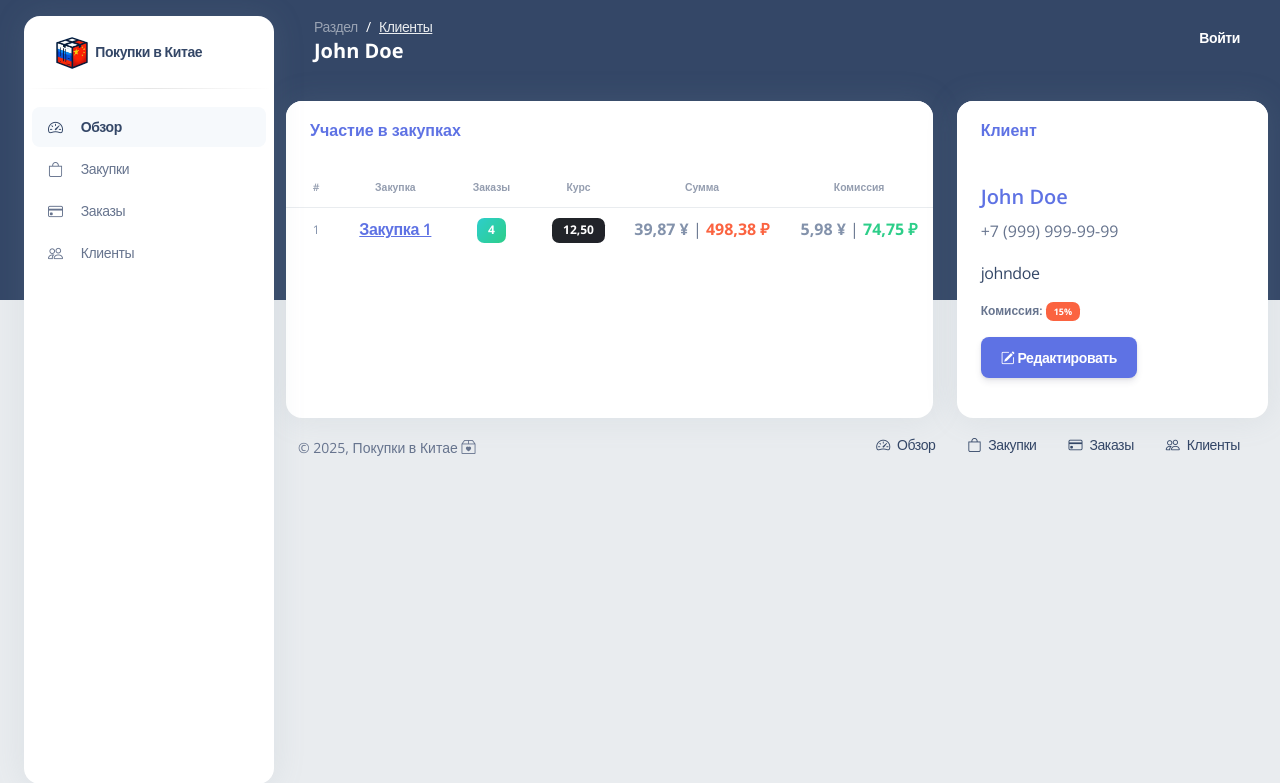
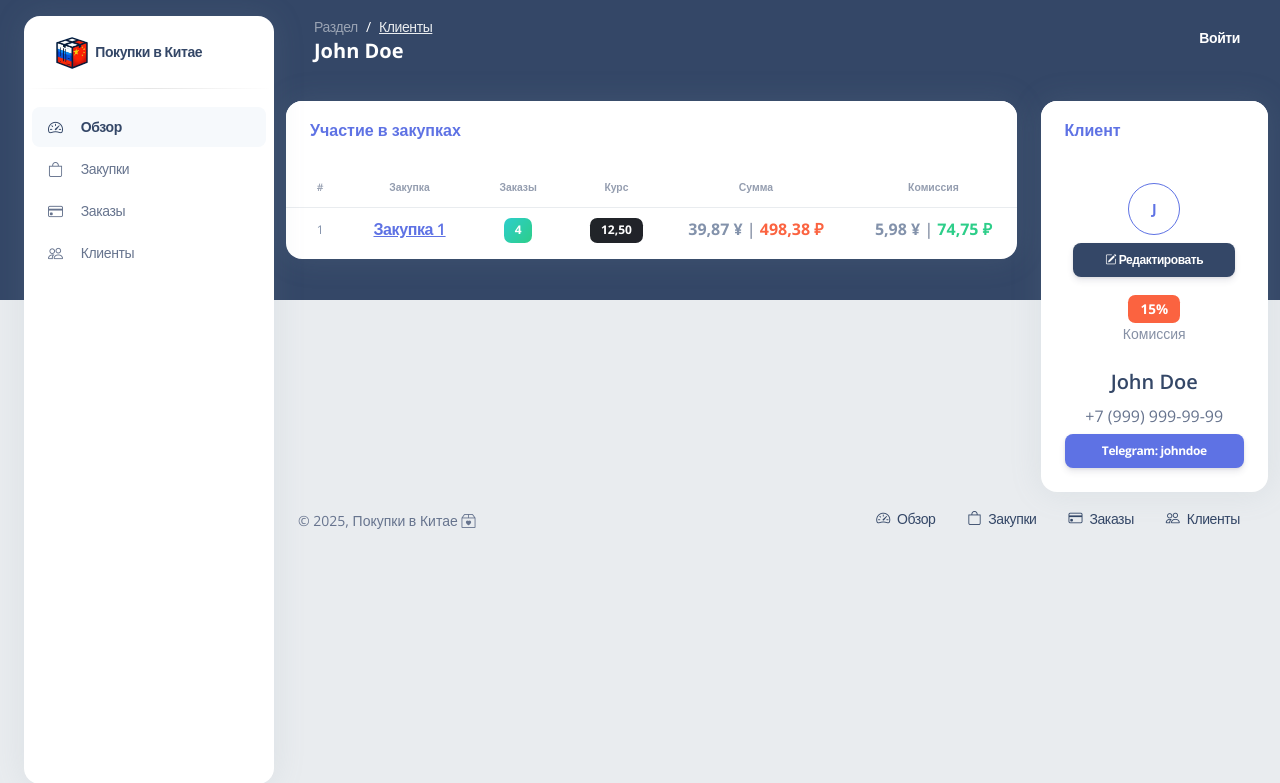
Before and after one commit to ale88andr/pik, a Django app: page /customers/2/ in a window 1280 px wide. Shown: the top 783 px of the page. Run offline with Django 5.2, Linux system fonts and the light colour scheme; data comes from the database, SQL or seed files in the repository; both versions use the stored data as it was after the commit; some libraries are stand-ins or nearby versions.

Commit message:
Upd: customer profile template

```diff
--- a/order/models/order.py
+++ b/order/models/order.py
@@ -50,6 +50,7 @@ class Order(models.Model):
     marketplace = models.ForeignKey(Marketplace, on_delete=models.PROTECT, verbose_name="Маркетплейс", null=True, blank=True)
     status = models.IntegerField(choices=Status.choices, default=Status.DRAFT, verbose_name="Статус")
 
+    buyed_at = models.DateField("Дата выкупа", null=True, blank=True)
     created_at = models.DateField("Созданно", default=timezone.now)
 
     @cached_property
--- /dev/null
+++ b/order/templates/common/customer-profile.html
@@ -0,0 +1,53 @@
+<div class="card card-profile">
+    <div class="card-header py-3">
+        <h6 class="m-0 font-weight-bold text-primary">Клиент</h6>
+    </div>
+
+    <div class="row justify-content-center">
+        <div class="col-4 col-lg-4 order-lg-2">
+            <div class="mt-3 mt-lg-4 mb-4 mb-lg-0 text-center d-flex align-items-center justify-content-center">
+                <button class="btn btn-lg btn-icon-only btn-rounded btn-outline-primary mb-0 d-flex align-items-center justify-content-center">{{ customer.name|first }}</button>
+            </div>
+        </div>
+    </div>
+
+    <div class="card-header text-center border-0 pt-0 pt-lg-2 pb-4 pb-lg-3">
+        <div class="d-flex justify-content-center">
+            <a href="{% url 'customer_edit' pk=customer.pk %}" class="btn btn-sm btn-dark float-right mb-0 d-none d-lg-block">
+                <i class="bi bi-pencil-square"></i> Редактировать
+            </a>
+        </div>
+    </div>
+
+    <div class="card-body pt-0">
+        <div class="row">
+            <div class="col">
+                <div class="d-flex justify-content-center">
+                    <div class="d-grid text-center">
+                        <span class="text-lg font-weight-bolder"><span class="badge bg-warning">{{ customer.tax }}%</span></span>
+                        <span class="text-sm opacity-8">Комиссия</span>
+                    </div>
+                </div>
+            </div>
+        </div>
+        <div class="text-center mt-4">
+            <h5>
+                {{ customer.name }}
+            </h5>
+            <div>
+                {{ customer.phone|default:'Не указан' }}
+            </div>
+            <div class="mt-1">
+                <a href="{%if customer.telegram_id%}https://t.me/customer.telegram_id{%else%}javascript:;{%endif%}" target="_blank" class="btn btn-sm btn-primary mb-0 d-none d-lg-block">
+                    Telegram:
+                    {% if customer.telegram_id %}
+                        {{ customer.telegram_id }}
+                    {% else %}
+                        <span class="text-body-tertiary">Не указан</span>
+                    {% endif %}
+                </a>
+            </div>
+
+        </div>
+    </div>
+</div>
--- a/order/templates/customer/v2/detail.html
+++ b/order/templates/customer/v2/detail.html
@@ -3,9 +3,9 @@
 {% block content %}
 
     <div class="row">
-        <div class="col-lg-8 col-xl-8 col-12">
+        <div class="col-lg-9 col-xl-9 col-12">
             {% for purchase in orders %}
-            <div class="card h-100">
+            <div class="card">
                 <div class="card-header py-3">
                     <h6 class="m-0 font-weight-bold text-primary">Участие в закупках</h6>
                 </div>
@@ -59,29 +59,8 @@
 
         </div>
 
-        <div class="col-lg-4 col-xl-4 col-12 mt-lg-0 mt-xl-0 mt-2">
-            <div class="card z-index-2 h-100">
-                <div class="card-header py-3">
-                    <h6 class="m-0 font-weight-bold text-primary">Клиент</h6>
-                </div>
-                <div class="card-body">
-                    <h5 class="card-title text-primary">{{ customer.name }}</h5>
-                    <p class="card-text">{{ customer.phone|default:'Не указан' }}</p>
-                    <p class="card-text">
-                        {% if customer.telegram_id %}
-                            <a href="https://t.me/{{ customer.telegram_id }}" target="_blank">{{ customer.telegram_id }}</a>
-                        {% else %}
-                            <span class="text-body-tertiary">Не указан</span>
-                        {% endif %}
-                    </p>
-                    <p class="text-xs font-weight-bold">
-                        Комиссия: <span class="badge bg-warning">{{ customer.tax }}%</span>
-                    </p>
-                    <a href="{% url 'customer_edit' pk=customer.pk %}" class="btn btn-primary me-1">
-                        <i class="bi bi-pencil-square"></i> Редактировать
-                    </a>
-                </div>
-            </div>
+        <div class="col-lg-3 col-xl-3 col-12 mt-lg-0 mt-xl-0 mt-2">
+            {% include 'common/customer-profile.html' %}
         </div>
     </div>
 
--- a/order/views/order.py
+++ b/order/views/order.py
@@ -1,3 +1,5 @@
+from datetime import datetime
+
 from django.shortcuts import render, get_object_or_404, redirect
 from django.forms import model_to_dict
 from django.contrib import messages
@@ -114,6 +116,7 @@ def buy(request, pk):
         if form.is_valid():
             instance = form.save(commit=False)
             instance.status = Order.Status.BUYED
+            instance.buyed_at = datetime.date.now()
             instance.save()
 
             messages.success(request, "Данные заказа обновлены!")
```
Also changed, not shown: order/templates/customer/v2/purchase.html (+6 -9 lines), db.sqlite3, order/migrations/0026_order_buyed_at_alter_order_status.py (added).
